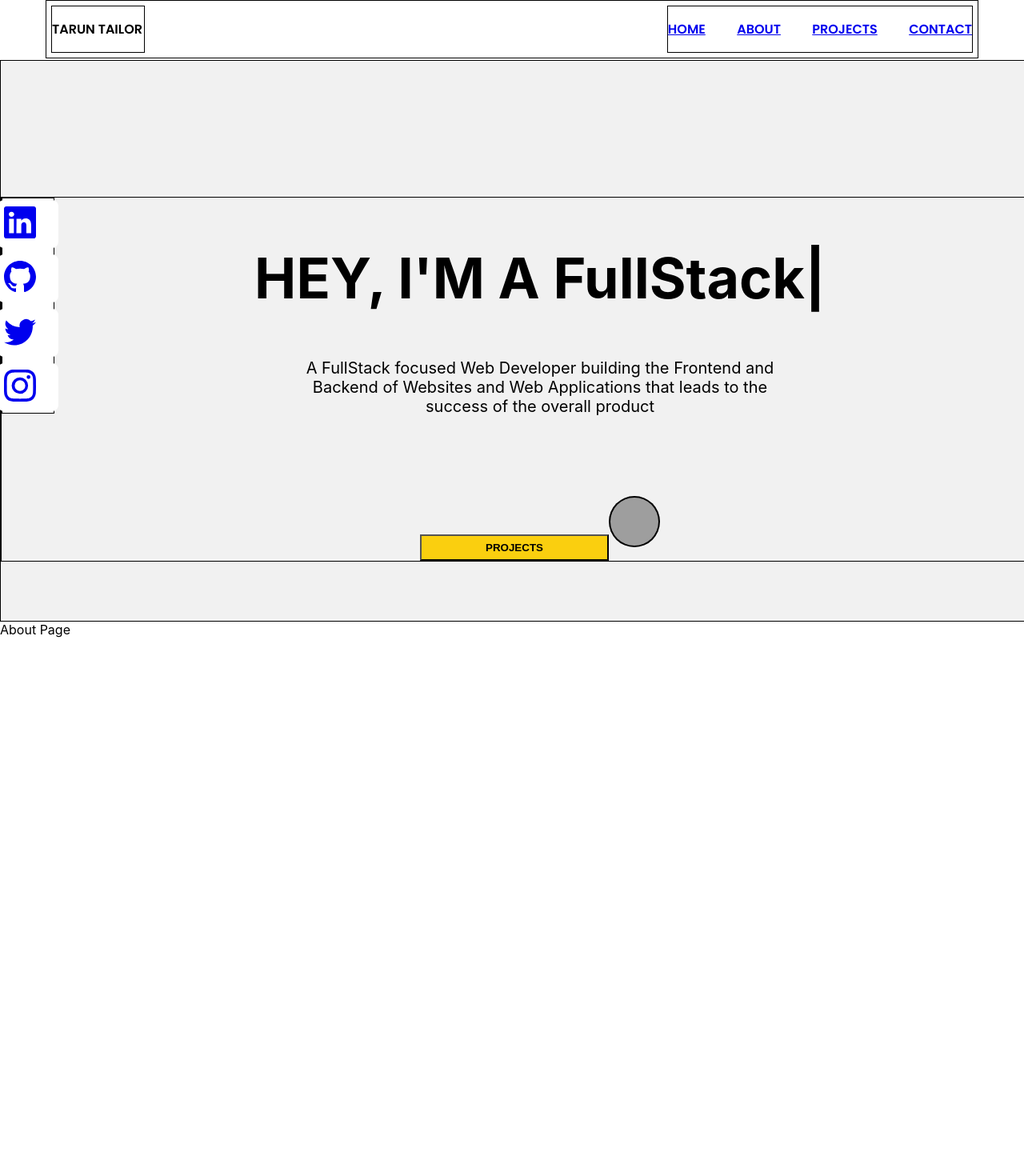
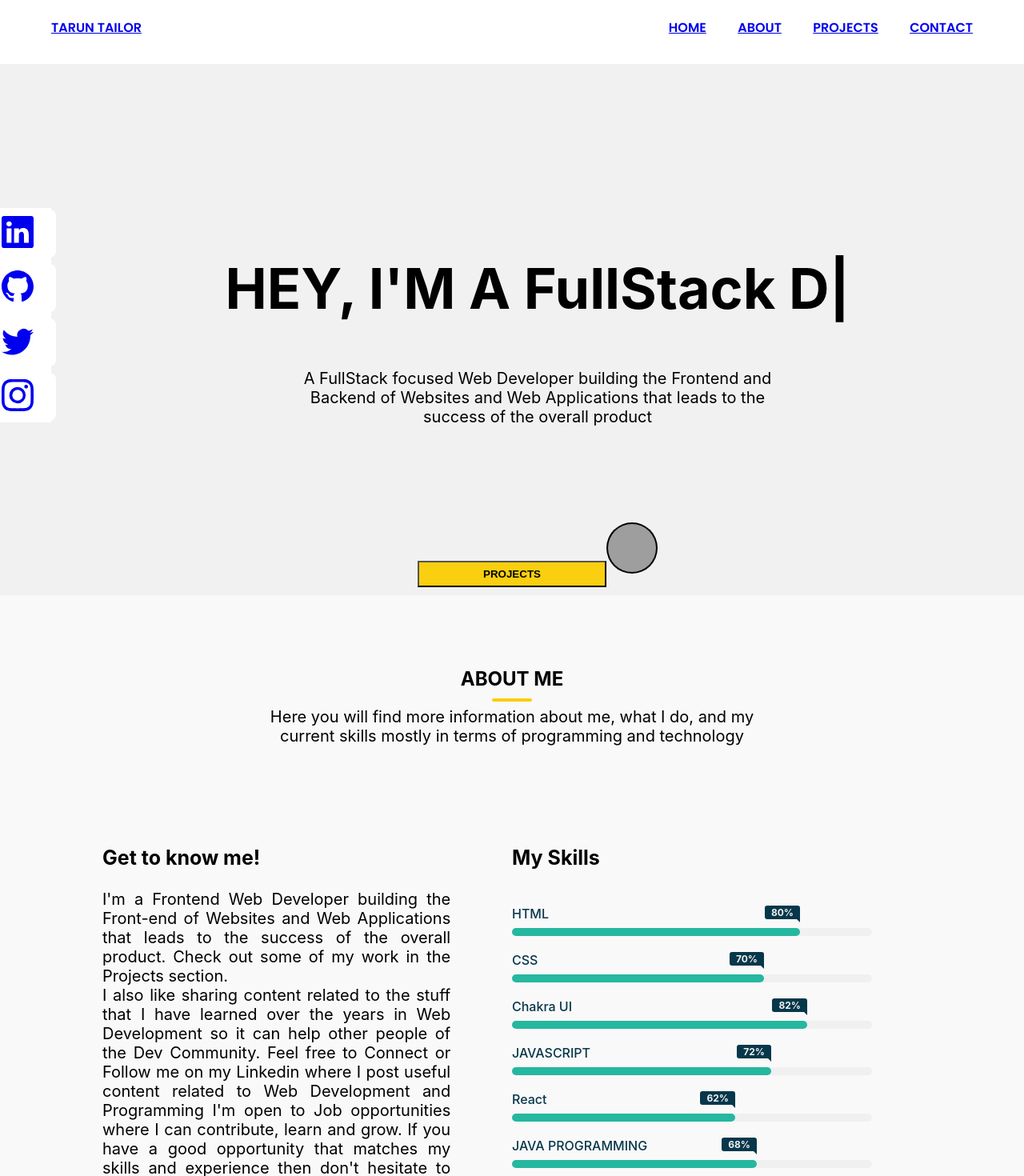
Before and after one commit to taruntailor7/my-portfolio, a React (Create React App) app in the folder portfolio/: page / in a window 1280 px wide. Shown: the top 1470 px of the page at 80% size. Before the commit the page ends 800 px from the top, so only its background shows below. Built offline with nearby package versions, Linux system fonts and the light colour scheme; grey boxes are pictures that could not be loaded; the HTML template or start-up script is replaced by a standard one.

Commit message:
about me completed

```diff
--- a/portfolio/package.json
+++ b/portfolio/package.json
@@ -15,6 +15,7 @@
     "react-icons": "^4.6.0",
     "react-router-dom": "^6.4.2",
     "react-scripts": "5.0.1",
+    "react-scroll": "^1.8.8",
     "react-typed": "^1.2.0",
     "web-vitals": "^2.1.4"
   },
--- a/portfolio/src/App.css
+++ b/portfolio/src/App.css
@@ -1,3 +1,196 @@
 .navlink{
     font-family: 'Poppins', sans-serif;
 }
+.progress{
+
+    width: 1000px;
+    height: 6px;
+    /* background: #fff; */
+    border-radius: 0;
+    box-shadow: none;
+    margin-top: 70px;
+    overflow: visible;
+}
+.progress .progress-bar{
+    box-shadow: none;
+    border-radius: 5px;
+    position: relative;
+    animation: animate-positive 2s;
+}
+.progress .progress-title{
+    padding: 3px 10px;
+    margin: 0;
+    min-width: 100px;
+    font-size: 14px;
+    font-weight: 700;
+    color: #282828;
+    line-height: 22px;
+    letter-spacing: 1px;
+    text-align: center;
+    text-transform: uppercase;
+    /* background: #fff; */
+    box-shadow: 0 0 8px 2px rgba(0, 0, 0, 0.14);
+    position: absolute;
+    top: -10px;
+    left: 0;
+}
+.progress .progress-value{
+    width: 50px;
+    height: 25px;
+    font-size: 14px;
+    font-weight: 600;
+    /* color: #fff; */
+    line-height: 25px;
+    border-radius: 4px;
+    position: absolute;
+    top: -40px;
+    right: 0;
+}
+.progress.pink .progress-bar,
+.progress.pink .progress-value{ background: #ff007f; }
+.progress.green .progress-bar,
+.progress.green .progress-value{ background: #73cd21; }
+.progress.blue .progress-bar,
+.progress.blue .progress-value{ background: #2e9ce0; }
+.progress.yellow .progress-bar,
+.progress.yellow .progress-value{ background: #eea921; }
+.progress.red .progress-bar,
+.progress.red .progress-value{ background: #ff014f; }
+@-webkit-keyframes animate-positive{
+    0%{ width: 0; }
+}
+@keyframes animate-positive{
+    0%{ width: 0; }
+}
+/* skill bar */
+.skills {
+  position: relative;
+  top: 50%;
+  left: 50%;
+  transform: translate(-50%, -50%);
+  /* background: #fff; */
+  border-radius: 10px;
+}
+
+/* .skills-bar {
+  padding: 25px 30px;
+} */
+
+.skills-bar .bar {
+  margin: 20px 0;
+}
+
+.skills-bar .bar .info span {
+  font-size: 1rem;
+  font-weight: 500;
+}
+
+.skills-bar .bar .info {
+  margin-bottom: 8px;
+  color: #07374a;
+}
+
+.skills-bar .bar .progress-line {
+  position: relative;
+  height: 10px;
+  width: 450px;
+  background: #f0f0f0;
+  border-radius: 10px;
+  transform: scaleX(0);
+  transform-origin: left;
+  animation: animate 1s cubic-bezier(1, 0, 0.5, 1) forwards;
+}
+
+.bar .progress-line span {
+  position: absolute;
+  background: #25b79f;
+  height: 100%;
+  border-radius: 10px;
+  transform: scaleX(0);
+  transform-origin: left;
+  text-transform: uppercase;
+  animation: animate 1s 1s cubic-bezier(1, 0, 0.5, 1) forwards;
+}
+
+@keyframes animate {
+  100% {
+    transform: scaleX(1);
+  }
+}
+
+.progress-line .html {
+  width: 80%;
+}
+.progress-line .css {
+  width: 70%;
+}
+.progress-line .bootstrap {
+  width: 82%;
+}
+.progress-line .javascript {
+  width: 72%;
+}
+.progress-line .r {
+    width: 62%;
+  }
+.progress-line .c {
+  width: 68%;
+}
+
+.bar .progress-line span::before {
+  position: absolute;
+  content: "";
+  height: 0;
+  right: 0;
+  top: -14px;
+  width: 0;
+  border: 7px solid transparent;
+  border-bottom-width: 0px;
+  border-right-width: 0px;
+  border-top-style: #f0f0f0;
+  border-top-color: #07374a;
+}
+
+.bar .progress-line span::after {
+  position: absolute;
+  right: 0;
+  top: -28px;
+  color: #f0f0f0;
+  font-size: 12px;
+  font-weight: 700;
+  background: #07374a;
+  padding: 1px 8px;
+  border-radius: 3px;
+}
+
+
+.progress-line .html::after {
+  content: "80%";
+}
+.progress-line .css::after {
+  content: "70%";
+}
+.progress-line .bootstrap::after {
+  content: "82%";
+}
+.progress-line .javascript::after {
+  content: "72%";
+}
+.progress-line .r::after {
+    content: "62%";
+  }
+.progress-line .c::after {
+  content: "68%";
+}
+
+/* ////........Media Query........//// */
+
+@media (max-width: 700px) {
+    .skills{
+        width: 80%;
+    }
+
+    .skills-bar .bar .progress-line{
+        width: 100%;
+    }
+}
--- a/portfolio/src/App.js
+++ b/portfolio/src/App.js
@@ -3,6 +3,7 @@ import './App.css';
 import { Navbar } from './Components/Navbar';
 import { About } from './Pages/About';
 import { Banner } from './Pages/Banner';
+import { Projects } from './Pages/Projects';
 
 function App() {
   return (
@@ -10,6 +11,7 @@ function App() {
       <Navbar />
       <Banner />
       <About />
+      <Projects />
     </>
   );
 }
--- a/portfolio/src/Components/Navbar.jsx
+++ b/portfolio/src/Components/Navbar.jsx
@@ -1,6 +1,7 @@
 import React from 'react'
 import { Box, Text } from '@chakra-ui/react'
 import {NavLink} from 'react-router-dom'
+import {Link} from 'react-scroll'
 
 export const Navbar = () => {
     const links = [
@@ -22,15 +23,15 @@ export const Navbar = () => {
         }
     ]
     return (
-        <Box position="fixed" top="0" width="100%" bg="white">
-            <Box w="90%" margin="auto" display="flex" justifyContent="space-between" p={6} border="1px solid black">
-                <Box w="10%" border="1px solid black">
-                    <Box></Box>
-                    <Text className="navlink">TARUN TAILOR</Text>
+        <Box position="fixed" top="0" width="100%" bg="white" zIndex="1000">
+            <Box w="90%" margin="auto" display="flex" justifyContent="space-between" p={6}>
+                <Box w="10%"    >
+                    {/* <Box></Box> */}
+                    <Text className="navlink"><NavLink>TARUN TAILOR</NavLink></Text>
                 </Box>
-                <Box w="33%" display="flex" justifyContent="space-between" border="1px solid black">
+                <Box w="33%" display="flex" justifyContent="space-between">
                     {links.map((elem)=>(
-                        <NavLink key={elem.to}><Text className="navlink" >{elem.title}</Text></NavLink>
+                        <Link to={elem.to} key={elem.to} spy={true} smooth={true} offset={50} duration={500}><Text className="navlink"><NavLink>{elem.title}</NavLink></Text></Link>
                     ))}
                 </Box>
             </Box>
--- a/portfolio/src/Pages/About.jsx
+++ b/portfolio/src/Pages/About.jsx
@@ -1,7 +1,69 @@
+import { Box, Button, Heading, Text } from '@chakra-ui/react'
 import React from 'react'
 
 export const About = () => {
   return (
-    <div id="about">About Page</div>
+    <Box w="100%" py="70px" bg="#f9f9f9">
+        <Box textAlign="center" id="about">
+          <Heading mb={10}>ABOUT ME</Heading>
+          <Box marginTop="10px" margin="auto" bg="#f9ce0f" w="50px" h="4px" borderRadius="10px"></Box>
+          <Text w="50%" margin="auto" mt={7} fontSize="20px">Here you will find more information about me, what I do, and my current skills mostly in terms of programming and technology</Text>
+        </Box>
+        <Box w="80%" display="flex" margin="auto" mt="100px" >
+            <Box w="50%">
+              <Text fontSize="25px" fontWeight="bold">Get to know me!</Text>
+              <Text w="85%" fontSize="20px" textAlign="justify" mt={5}>I'm a Frontend Web Developer building the Front-end of Websites and Web Applications that leads to the success of the overall product. Check out some of my work in the Projects section. <br />
+                I also like sharing content related to the stuff that I have learned over the years in Web Development so it can help other people of the Dev Community. Feel free to Connect or Follow me on my Linkedin where I post useful content related to Web Development and Programming
+                I'm open to Job opportunities where I can contribute, learn and grow. If you have a good opportunity that matches my skills and experience then don't hesitate to contact me.
+              </Text>
+              <Button mt={10} bg="#facf0f" colorScheme="#facf0f" px="70px" py={7} color="black" fontWeight="bold">CONTACT</Button>
+            </Box>
+            <Box w="50%">
+              <Text fontSize="25px" fontWeight="bold">My Skills</Text>
+              <div class="skills" style={{marginTop:"-80px"}}>
+                <div class="skills-bar">
+                  <div class="bar">
+                      <div class="info">
+                      <span>HTML</span>
+                      </div>
+                      <div class="progress-line"><span class="html"></span></div>
+                      <div class="bar">
+                      <div class="info">
+                          <span>CSS</span>
+                      </div>
+                      <div class="progress-line"><span class="css"></span></div>
+                      <div class="bar">
+                          <div class="info">
+                          <span>Chakra UI</span>
+                          </div>
+                          <div class="progress-line"><span class="bootstrap"></span></div>
+                          <div class="bar">
+                          <div class="info">
+                              <span>JAVASCRIPT</span>
+                          </div>
+                          <div class="progress-line">
+                              <span class="javascript"></span>
+                          </div>
+                          <div class="bar">
+                              <div class="info">
+                              <span>React</span>
+                              </div>
+                              <div class="progress-line"><span class="r"></span></div>
+                          </div>
+                          <div class="bar">
+                              <div class="info">
+                              <span>JAVA PROGRAMMING</span>
+                              </div>
+                              <div class="progress-line"><span class="c"></span></div>
+                          </div>
+                          </div>
+                      </div>
+                      </div>
+                  </div>
+                </div>
+              </div>
+            </Box>
+        </Box>
+    </Box>
   )
 }
--- a/portfolio/src/Pages/Banner.jsx
+++ b/portfolio/src/Pages/Banner.jsx
@@ -10,9 +10,9 @@ import './Banner.css'
 
 export const Banner = () => {
   return (
-    <Box w="100%" border="1px solid black" marginTop="75px" h="700px" bg="#f1f1f1" className="banner">
-        <Box w="100%" display="flex" border="1px solid black" mt="170px">
-            <Box w="5%"  h="100%" border="1px solid black">
+    <Box w="100%" mt="80px" bg="#f1f1f1" py={10} className="banner">
+        <Box w="100%" display="flex" >
+            <Box w="5%"  h="100%" mt="170px">
                 <VStack bg="white" p={2}>
                     <Box w="60px" h='60px' display="flex" alignItems="center" bg='white' px="8px" borderRadius="8px" _hover={{bg:"#0a66c2", color:"white"}}>
                         <NavLink ><BsLinkedin fontSize="40px"/></NavLink>
@@ -28,13 +28,13 @@ export const Banner = () => {
                     </Box>
                 </VStack>
             </Box>
-            <Box w="95%" textAlign="center" >
+            <Box w="95%" textAlign="center" mt="170px">
                 <Heading fontSize="70px">HEY, I'M <Typed strings={['TARUN TAILOR','A FullStack Developer']}  typeSpeed={100} backSpeed={100} loop /></Heading>
                 <Text w="50%" margin="auto" mt={10} fontSize="20px">
                     A FullStack focused Web Developer building the Frontend and Backend of Websites and Web Applications that leads to the success of the overall product
                 </Text>
                 <Button mt={10} bg="#facf0f" colorScheme="#facf0f" px="80px" py={7} color="black" fontWeight="bold">PROJECTS</Button>
-                <Image margin="auto" mt="100px" borderRadius="50%" p={2} w="60px" h="60px" bg="black" src="https://media3.giphy.com/media/k3wQS2dbaRPYU9C5vG/giphy.gif"/>
+                <Image margin="auto" mt="120px" borderRadius="50%" p={2} w="60px" h="60px" bg="black" src="https://media3.giphy.com/media/k3wQS2dbaRPYU9C5vG/giphy.gif"/>
             </Box>
         </Box>
     </Box>
--- /dev/null
+++ b/portfolio/src/Pages/Projects.jsx
@@ -0,0 +1,14 @@
+import { Box, Heading, Text } from '@chakra-ui/react'
+import React from 'react'
+
+export const Projects = () => {
+  return (
+    <Box w="100%" bg="#ffffff" py="70px" id="projects">
+        <Box textAlign="center" id="about">
+            <Heading mb={10}>PROJECTS</Heading>
+            <Box marginTop="10px" margin="auto" bg="#f9ce0f" w="50px" h="4px" borderRadius="10px"></Box>
+            <Text w="50%" margin="auto" mt={7} fontSize="20px">Here you will find some of the personal and clients projects that I created with each project containing its own case study</Text>
+        </Box>
+    </Box>
+  )
+}
```
Also changed, not shown: 1 other file (tests, documents, lock files or other folders).
